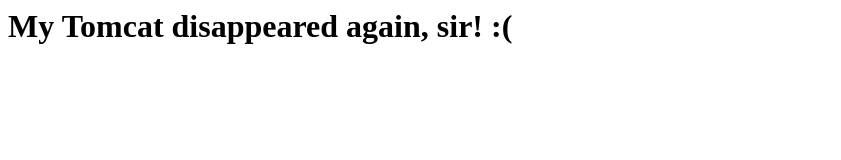
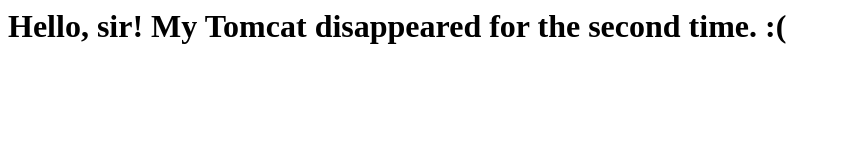
Before and after one commit to alyhannarivera/helloworld, a plain HTML site: page index.html in a window 1280 px wide. Shown: the whole page, without its empty margins (0-841 px from the left). Drawn offline with Linux system fonts and the light colour scheme.

Commit message:
change content of index.ntml

```diff
--- a/index.html
+++ b/index.html
@@ -3,6 +3,6 @@
 	</HEAD>
 
 	<BODY>
-	<H1> My Tomcat disappeared again, sir! :( </H1>
+	<H1> Hello, sir! My Tomcat disappeared for the second time. :( </H1>
 	</BODY>
 </HTML>
```
